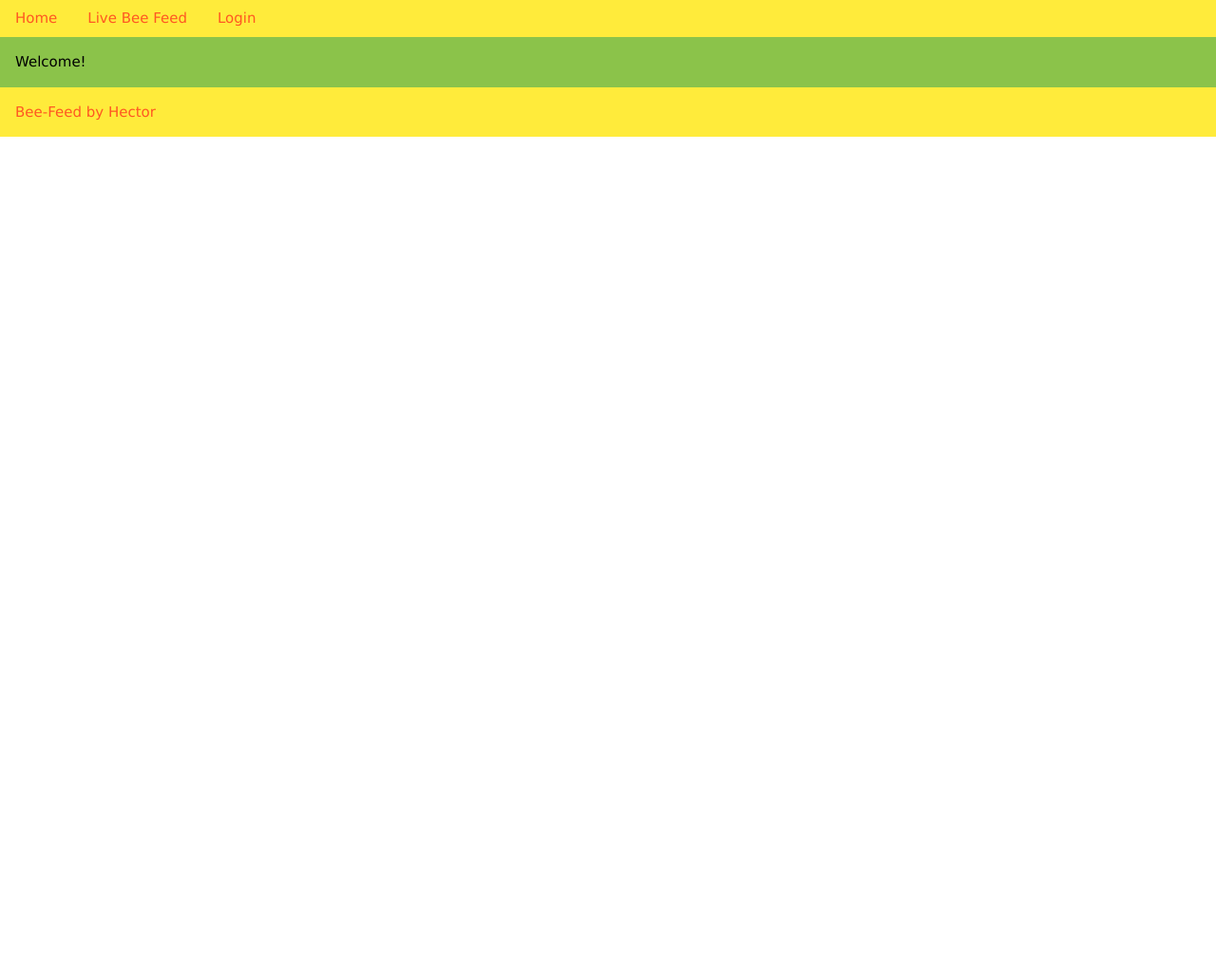
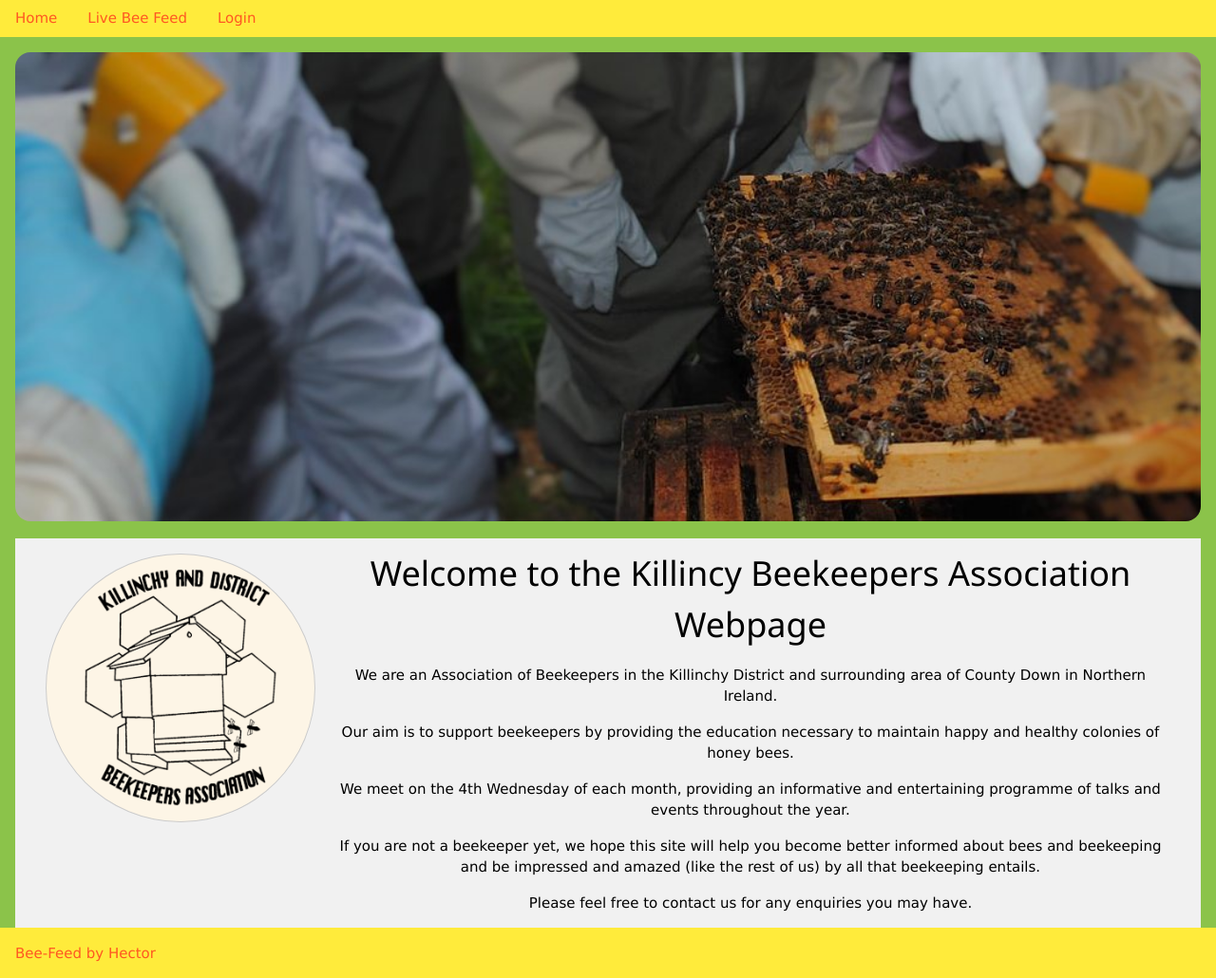
Before and after one commit to ltrojan/bee-feed, a Flask app: page / in a window 1280 px wide. Shown: the part 74-1104 px from the top of the page at 95% size. Before the commit the page ends 218 px from the top, so only its background shows below. Run offline with Flask 2, Linux system fonts and the light colour scheme; parts of the project's set-up code (start-up, migrations or seed data) failed here and were passed over.

Commit message:
Simple homepage

```diff
--- a/templates/home.html
+++ b/templates/home.html
@@ -2,5 +2,50 @@
 
 
 {% block body %}
-<p>Welcome!</p>
+<div class="w3-panel w3-padding-0">
+  <img
+     src="{{ url_for('static', filename='imgs/homepage.jpg') }}"
+     class="w3-round-xlarge"
+     alt="Logo"
+     style="width:100%">
+</div>
+<div class="w3-container w3-light-gray">
+  <div class="w3-row-padding">
+    <div class="w3-quarter">
+      <div class="w3-panel w3-card w3-border w3-circle w3-sand">
+	<p>
+	  <img
+	     src="{{ url_for('static', filename='imgs/killinchy_logo_alp_trim.png') }}"
+	     alt="Logo"
+	     style="width:100%">
+	</p>
+      </div>
+    </div>
+    <div class="w3-threequarter w3-center" style="display: block">
+      <h1>Welcome to the Killincy Beekeepers Association Webpage</h1>
+      <p>
+	We are an Association of Beekeepers in the Killinchy District and surrounding area of County Down
+	in Northern Ireland.
+      </p>
+      <p>
+	Our aim is to support beekeepers by providing the education necessary to maintain happy and
+	healthy
+	colonies of honey bees.
+      </p>
+      <p>
+	We meet on the 4th Wednesday of each month, providing an informative and entertaining programme
+	of
+	talks and events throughout the year.
+      </p>
+      <p>
+	If you are not a beekeeper yet, we hope this site will help you become better informed about bees
+	and beekeeping and be impressed and amazed (like the rest of us) by all that beekeeping entails.
+      </p>
+      <p>
+	Please feel free to contact us for any enquiries you may have.
+      </p>
+    </div>
+  </div>
+</div>
+
 {% endblock %}
```
